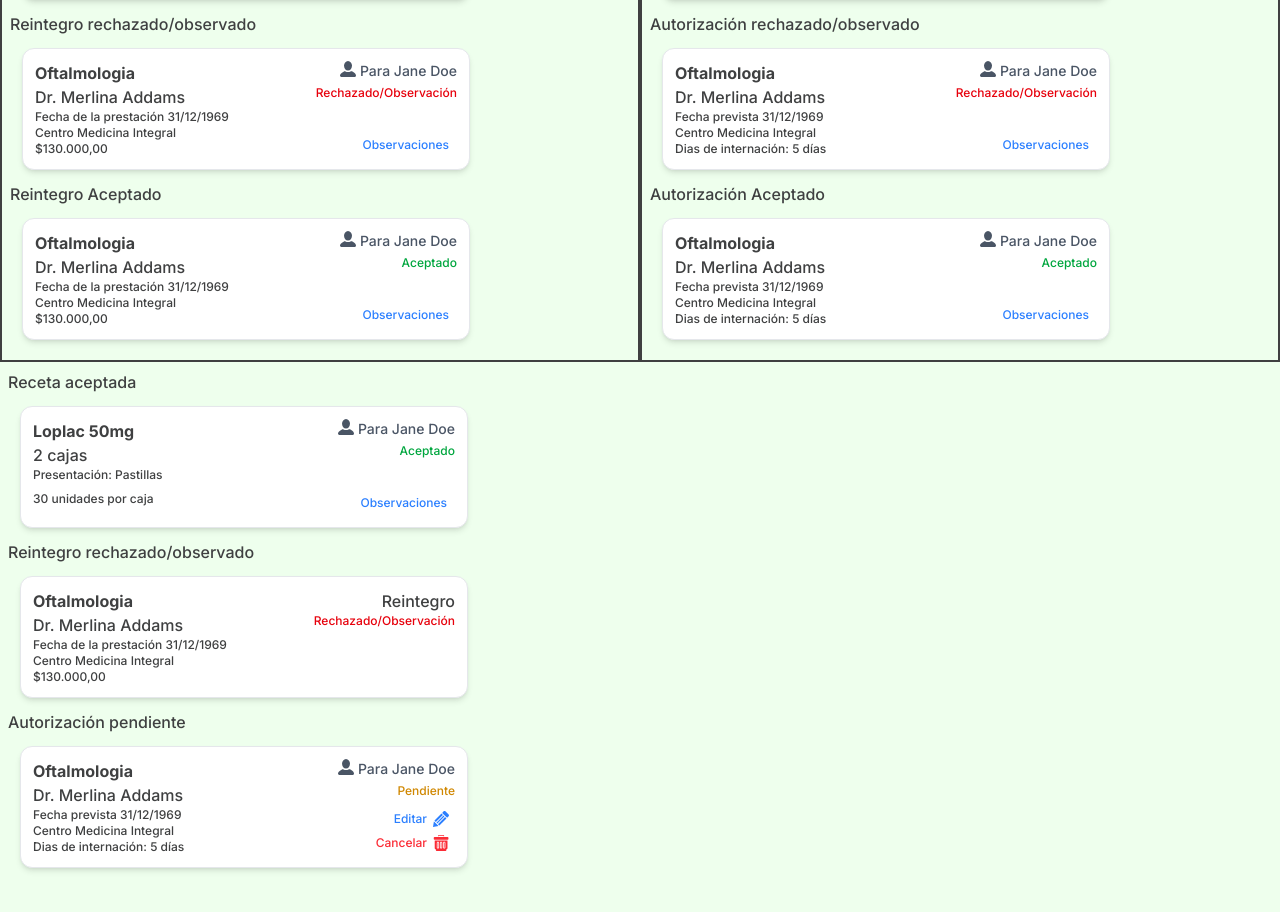
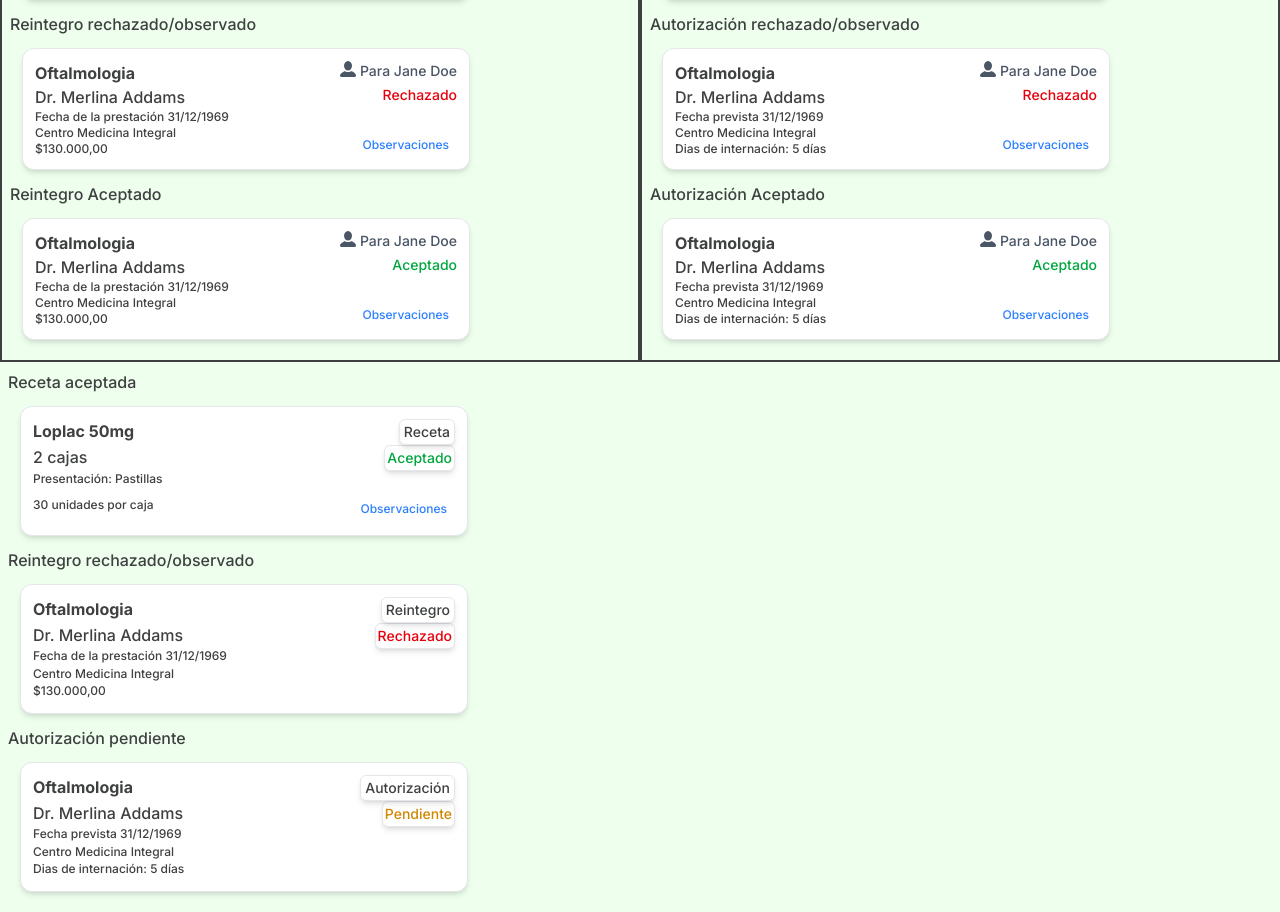
Before and after one commit to DesApp-2025c2-Grupo-9/MedicinaIntegral.AfiliadosGrupo9-frontend, a React (Vite) app: page /pruebaCards in a window 1280 px wide. Shown: the part 698-1610 px from the top of the page. Before the commit the page ends 1586 px from the top, so only its background shows below. Built offline with nearby package versions, Linux system fonts and the light colour scheme.

Commit message:
Refactor cards to include dashboard support and improve state display

```diff
--- a/src/components/cards/cards/AutorizacionCard.jsx
+++ b/src/components/cards/cards/AutorizacionCard.jsx
@@ -2,12 +2,13 @@ import BotonEditar from "./cardComponents/BotonEditar";
 import BotonPapelera from "./cardComponents/BotonPapelera";
 import BotonObservaciones from "./cardComponents/BotonObservaciones";
 import ColumnaPrincipal from "./cardComponents/ColumnaPrincipal";
-import EstadoVersion1 from "./cardComponents/EstadoCard";
+import EstadoCard from "./cardComponents/EstadoCard";
 import UsuarioActual from "./cardComponents/UsuarioActual";
 import MarcoCard from "./cardComponents/MarcoCard";
 import TituloCard from "./cardComponents/TituloCard";
 import SubTituloCard from "./cardComponents/SubTituloCard";
 import CampoInformacion from "./cardComponents/CampoInformacion";
+import TipoDeTramite from "./cardComponents/TipoDeTramite";
 
 function AutorizacionCard(props) {
   const autorizacion = props.autorizacion;
@@ -27,9 +28,14 @@ function AutorizacionCard(props) {
           <CampoInformacion key={index}>{texto}</CampoInformacion>
         ))}
       </ColumnaPrincipal>
-      <div className="grid grid-rows-4">
+      <div className="grid grid-rows-4 justify-items-end">
+        <EstadoCard estado={autorizacion.estado} dashboard={props.dashboard} />
+        {//Si es card de dashboard
+          props.dashboard ? (<>
+            <TipoDeTramite tipo={'Autorización'} />
+          </>) ://Si no es de dashboard
+            <>
               <UsuarioActual />
-        <EstadoVersion1 estado={autorizacion.estado} />
               {autorizacion.estado == "Pendiente" ? (
                 <>
                   <BotonEditar posicion={3} />
@@ -38,6 +44,8 @@ function AutorizacionCard(props) {
               ) : (
                 <BotonObservaciones />
               )}
+            </>
+        }
       </div>
     </MarcoCard>
   );
--- a/src/components/cards/cards/RecetaCard.jsx
+++ b/src/components/cards/cards/RecetaCard.jsx
@@ -7,7 +7,8 @@ import TituloCard from "./cardComponents/TituloCard";
 import SubTituloCard from "./cardComponents/SubTituloCard";
 import CampoInformacion from "./cardComponents/CampoInformacion";
 import MarcoCard from "./cardComponents/MarcoCard";
-import EstadoVersion1 from "./cardComponents/EstadoCard";
+import EstadoCard from "./cardComponents/EstadoCard";
+import TipoDeTramite from "./cardComponents/TipoDeTramite";
 
 function RecetaCard(props) {
   let receta = props.receta;
@@ -26,9 +27,23 @@ function RecetaCard(props) {
           <CampoInformacion key={index}>{texto}</CampoInformacion>
         ))}
       </ColumnaPrincipal>
-      <div className="grid grid-rows-4">
-        <UsuarioActual />
-        <EstadoVersion1 estado={receta.estado} />
+      <div className="grid grid-rows-4 justify-items-end">
+        <EstadoCard estado={receta.estado} dashboard={props.dashboard} />
+        {
+          props.dashboard ? (//Si es card de dashboard
+            <TipoDeTramite tipo={'Receta'} />
+          ) : <>{/**Si no es de dashboard */}
+            <UsuarioActual />
+            {receta.estado == "Pendiente" ? (
+              <>
+                <BotonEditar posicion={campos.length + 1} />
+                <BotonPapelera posicion={campos.length + 2} />
+              </>
+            ) : (
+              <BotonObservaciones />
+            )}
+          </>
+        }
         {/*Según es estado de la receta, varía la sección derecha de la card receta */}
         {receta.estado == "Pendiente" ? (
           <>
--- a/src/components/cards/cards/ReintegroCard.jsx
+++ b/src/components/cards/cards/ReintegroCard.jsx
@@ -34,10 +34,10 @@ function ReintegroCard(props) {
       </ColumnaPrincipal>
       {/**Columna dinámica con opciones o información del trámite */}
       <div className="grid grid-rows-4 justify-items-end">
-          <EstadoCard estado = {reintegro.estado}/>{/*El estilo del estado es dinámico si está o no en el dashboard*/}
+        <EstadoCard estado={reintegro.estado} dashboard={props.dashboard} />{/*El estilo del estado es dinámico si está o no en el dashboard*/}
         {props.dashboard ? (//Si es card de dashboard mostrar el tipo de tramite
-          <TipoDeTramite tipo = {'Reintegro'}/>
-        ):
+          <TipoDeTramite tipo={'Reintegro'} />
+        ) :
           <>
             <UsuarioActual />
             {reintegro.estado == "Pendiente" ? (
--- a/src/components/cards/cards/cardComponents/EstadoCard.jsx
+++ b/src/components/cards/cards/cardComponents/EstadoCard.jsx
@@ -1,17 +1,24 @@
 function EstadoCard(props) {
+  const estiloExtra = props.dashboard ?
+    'bg-white rounded-md p-0.5 shadow-md border border-gray-200' : ''
+
   return (
-    <div className="col-start-2 row-start-2 justify-items-end text-xs">
+    <div className="col-start-2 row-start-2 justify-items-end text-sm ">
       {props.estado == "Aceptado" ? (
         <>
-          <p className="text-green-600">Aceptado</p>
+          <p className={`text-green-600 ${estiloExtra}`}>Aceptado</p>
         </>
       ) : props.estado == "Pendiente" ? (
         <>
-          <p className="text-yellow-600">Pendiente</p>
+          <p className={`text-yellow-600 ${estiloExtra}`}>Pendiente</p>
+        </>
+      ) : props.estado == 'Rechazado' ? (
+        <>
+          <p className={`text-red-600 ${estiloExtra}`}>Rechazado</p>
         </>
       ) : (
         <>
-          <p className="text-red-600">Rechazado/Observación</p>
+          <p className={`text-blue-600 ${estiloExtra}`}>Observación</p>
         </>
       )}
     </div>
--- a/src/components/cards/cards/cardComponents/TipoDeTramite.jsx
+++ b/src/components/cards/cards/cardComponents/TipoDeTramite.jsx
@@ -3,7 +3,7 @@ function TipoDeTramite(props) {
 
   return (
     <>
-        <p className="col-start-2 row-start-1 ">{props.tipo}</p>
+      <p className="col-start-2 row-start-1 bg-white rounded-md p-0.5 shadow-md border border-gray-200 text-sm px-1">{props.tipo}</p>
 
     </>
   )
--- a/src/pages/PruebaCards.jsx
+++ b/src/pages/PruebaCards.jsx
@@ -127,11 +127,11 @@ function PruebaCards() {
       </div>
       <div className='col-start-1 col-end-3 row-start 3 p-2'>
         <h1>Receta aceptada</h1>
-        <RecetaCard receta={recetaAceptada} />
+        <RecetaCard receta={recetaAceptada} dashboard={true} />
         <h1>Reintegro rechazado/observado</h1>
         <ReintegroCard reintegro={reintegroObservadoRechazado} dashboard = {true}/>
         <h1>Autorización pendiente</h1>
-        <AutorizacionCard autorizacion = {autorizacionPendiente}/>
+        <AutorizacionCard autorizacion = {autorizacionPendiente} dashboard = {true}/>
 
       </div>
     </div>
```
Lines whose indentation alone changed are shown as unchanged.
